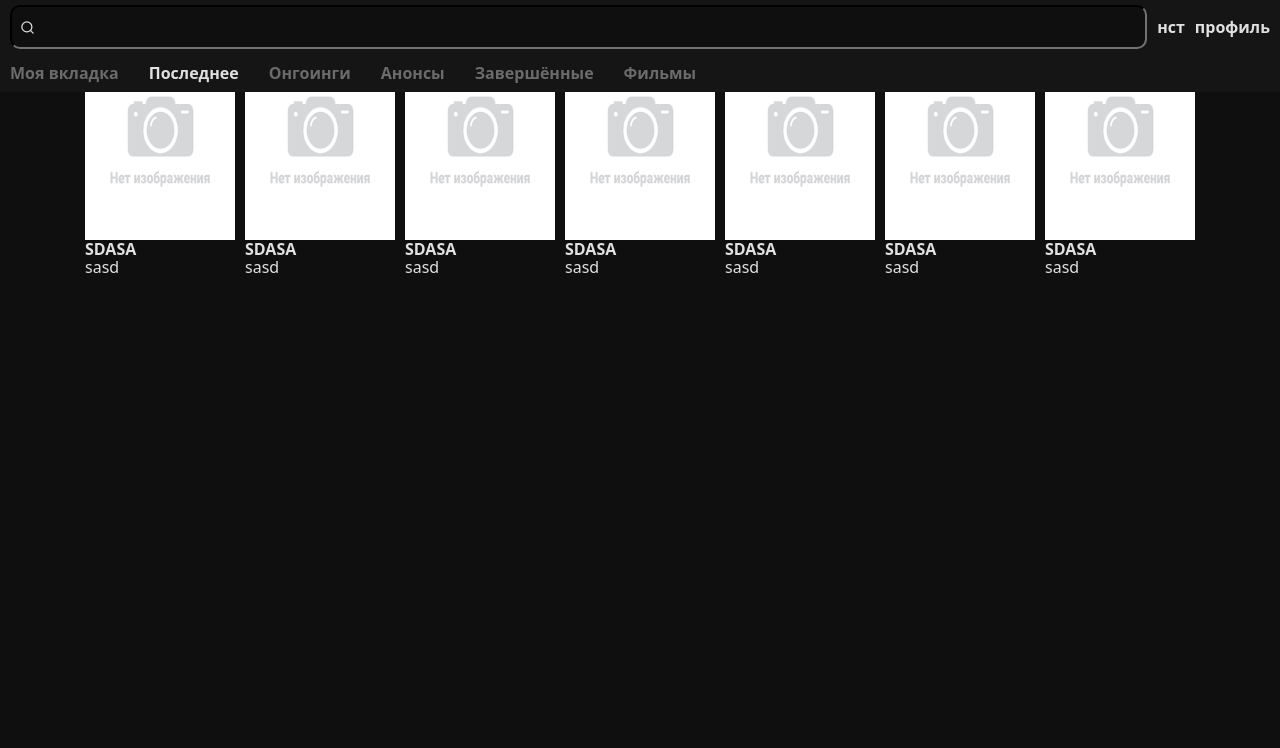
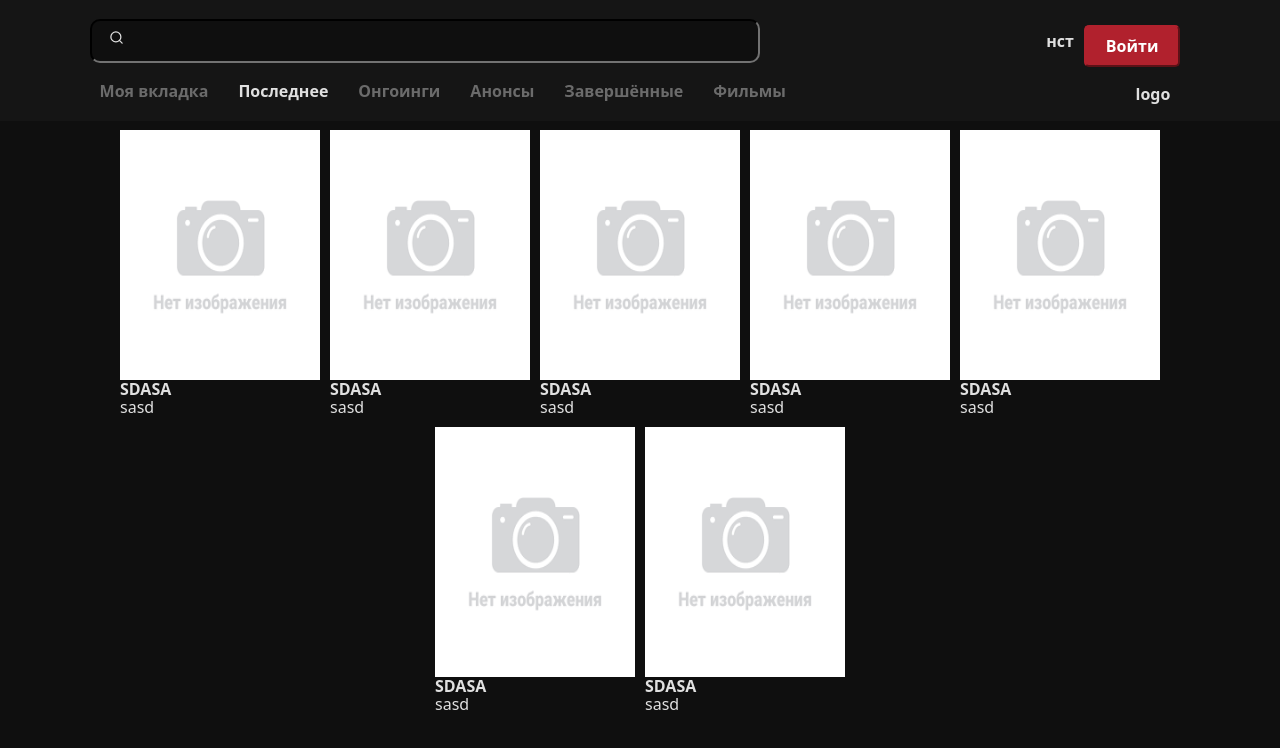
Before and after one commit to ilyaKotik22/anix, a React (Vite) app in the folder myapp/: page / in a window 1280 px wide. Shown: the top 748 px of the page. Built offline with nearby package versions, Linux system fonts and the light colour scheme.

Commit message:
add desctop ui

```diff
--- a/myapp/src/components/layout/header/header.module.css
+++ b/myapp/src/components/layout/header/header.module.css
@@ -1,17 +1,24 @@
 header{
+
     width: 100vw;
     position: fixed;
     font-weight: bold;
-    padding: 5px 0;
+    padding: 15px 0;
     background-color: var(--surface);
 }
 header .sec{
+    align-items: center;
     display: flex;
     justify-content: space-between;
 }
+header .sec .logo{
+    padding-top: 15px;
+    padding-right: 20px;
+    display: none;
+}
 header .sec ul{
     margin-top: 10px;
-    width: 100%;
+    width: max-content;
     overflow-x: auto;
     overflow-y: hidden;
     display: flex;
@@ -32,7 +39,7 @@ header .sec ul li .linkPick{
     color: var(--text-primary);
 }
 header .sec input{
-    width: 100%;
+
     margin-left: 10px;
 }
 header .sec .rightBar{
@@ -49,3 +56,14 @@ input {
     border-color: var(--surface-hover);
     background-color: var(--background);
 }
+@media (min-width: 1024px) {
+    header{
+        padding: 15px 7vw;
+    }
+    header .sec .logo{
+        display: block;
+    }
+    header .sec input{
+        margin-left: 0;
+    }
+}
--- a/myapp/src/components/layout/header/header.tsx
+++ b/myapp/src/components/layout/header/header.tsx
@@ -1,7 +1,7 @@
 import { Link, useLocation } from 'react-router-dom';
 import style from './header.module.css'
-import { MyInput } from '@/components/ui/myInput/MyInput';
 import SearchInput from '@/features/searchInput/SearcInput';
+import MyButton from '@/components/ui/myButton/MyButton';
 const Header = () => {
     const location = useLocation()
     console.log(location)
@@ -21,17 +21,19 @@ const Header = () => {
 
                 <section className={style.rightBar}>
                     <div className="">нст</div>
-                    <div className="">профиль</div>
+                    <MyButton content='Войти'/>
                 </section>
 
             </section>
             <section className={style.sec}>
+
                 <ul>
                     {navigation.map((el) =>
                         <li key={el.label}>
                             <Link className={location.pathname === el.path ? style.linkPick : style.link } to={el.path}>{el.label}</Link>
                         </li>)}
                 </ul>
+                <div className={style.logo}>logo</div>
             </section>
         </header> );
 }
--- a/myapp/src/components/shared/animeCard/AnimeCard.module.css
+++ b/myapp/src/components/shared/animeCard/AnimeCard.module.css
@@ -12,3 +12,15 @@
     width: 100%;
     height: 100%;
 }
+@media (min-width: 1024px) {
+    .AnimeCard {
+
+        width: 200px;
+
+    }
+    .AnimeCard .imgSection{
+        width: 200px;
+        height: 250px;
+
+    }
+}
--- a/myapp/src/components/shared/animeList/AnimeList.module.css
+++ b/myapp/src/components/shared/animeList/AnimeList.module.css
@@ -2,8 +2,13 @@
     justify-content: center;
     width: 100%;
     margin: 0 auto;
-    padding: 40px 20px;
+    padding: 130px 20px;
     display: flex;
     flex-wrap: wrap;
     gap: 10px;
 }
+@media (min-width: 1024px) {
+  .AnimeList {
+    padding: 130px 7vw;
+  }
+}
--- a/myapp/src/components/ui/myButton/MyButton.module.css
+++ b/myapp/src/components/ui/myButton/MyButton.module.css
@@ -5,4 +5,5 @@
     font-weight: bold;
     color: white;
     padding: 10px 20px;
+    border-radius: 5px;
 }
--- a/myapp/src/components/ui/myInput/MyInput.module.css
+++ b/myapp/src/components/ui/myInput/MyInput.module.css
@@ -1,6 +1,7 @@
 .MyInput{
     padding: 20px 0 20px 40px;
     color: white;
-
+    width: 100%;
+    max-width: 670px;
 
 }
--- a/myapp/src/components/ui/myInput/MyInput.tsx
+++ b/myapp/src/components/ui/myInput/MyInput.tsx
@@ -10,7 +10,7 @@ export const MyInput = forwardRef<HTMLInputElement, CustomInputProps>(
   ({ className, leftIcon, error, ...props }, ref) => {
     return (
       <>
-      <div style={{position:'absolute',left:'20px',top:'20px', pointerEvents:'none'}} >{leftIcon}</div>
+      <div style={{position:'absolute',left:'8.5vw',top:'30px', pointerEvents:'none'}} >{leftIcon}</div>
         <input
 
         ref={ref}
--- a/myapp/src/features/comments/styles/CommentsList.module.css
+++ b/myapp/src/features/comments/styles/CommentsList.module.css
@@ -1,6 +1,7 @@
 .CommentsList{
     background-color: var(--surface);
     padding: 20px;
+    margin-top: 50px;
 }
 
 .CommentsList .ListTitle{
@@ -9,3 +10,8 @@
     padding-top: 20px;
 
 }
+@media (min-width: 1024px) {
+  .CommentsList {
+    padding: 20px 7vw;
+  }
+}
--- a/myapp/src/pages/animePage/components/AinmePageBody.tsx
+++ b/myapp/src/pages/animePage/components/AinmePageBody.tsx
@@ -20,7 +20,7 @@ const AnimePageBody = () => {
             <section className={style.halfs}>
                 <img src={img1} alt="" />
             </section>
-            <section className={style.halfs}>
+            <section className={`${style.halfs} ${style.rightHalf}`}>
                 <div className={style.title}>Название</div>
                 <ul className={style.info}>
                     {specification.map((el:{lable: string,data: string}) =>
@@ -28,7 +28,7 @@ const AnimePageBody = () => {
                         {el.lable}: {el.data}
                     </li>)}
                 </ul>
-                <div className="">
+                <div className={style.buttonSection}>
                     <MyButton content='⏵ Смотреть онлайн' as='button' onClick={()=>console.log('asdsa')} className={style.APBbutton} />
                     <MyButton content='♥ Добавить в избранное' className={style.APBbuttonsec} />
                 </div>
--- a/myapp/src/pages/animePage/styles/AnimePageBody.module.css
+++ b/myapp/src/pages/animePage/styles/AnimePageBody.module.css
@@ -1,4 +1,5 @@
 .animeBody{
+    width: 100%;
     display: block;
     padding: 60px 20px 60px 20px;
 
@@ -44,3 +45,32 @@
     background-color: var(--button-second-color);
     border-color: var(--button-second-color);
 }
+.buttonSection{
+    display: block;
+}
+@media (min-width: 1024px) {
+  .animeBody{
+    padding: 0 7vw;
+    display: flex;
+  }
+  .animeBody .halfs{
+    max-width: 2000px;
+    width: 30vw;
+  }
+  .animeBody .halfs img{
+    width: 300px;
+    height: 400px;
+
+  }
+  .buttonSection{
+    display: flex;
+    width: 100%;
+    gap: 15px;
+  }
+  .animeBody .rightHalf{
+    width: 80vw;
+  }
+  .animeBody .halfs .title{
+    text-align: left;
+  }
+}
```
